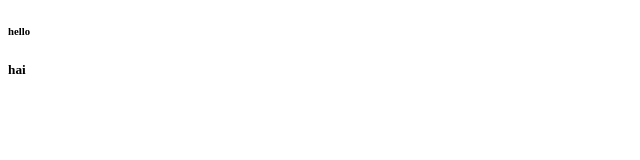
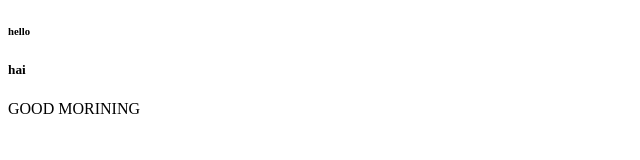
Before and after one commit to varshaukgowda/testrepo, a plain HTML site: page index.html in a window 1280 px wide. Shown: the whole page, without its empty margins (0-640 px from the left). Drawn offline with Linux system fonts and the light colour scheme.

Commit message:
CHANGED HTML

```diff
--- a/index.html
+++ b/index.html
@@ -8,6 +8,9 @@
 <body>
     <h6>hello</h6>
     <h5>hai</h5>
+    <P>
+        GOOD MORINING
+    </P>
 
 
 </body>
```
